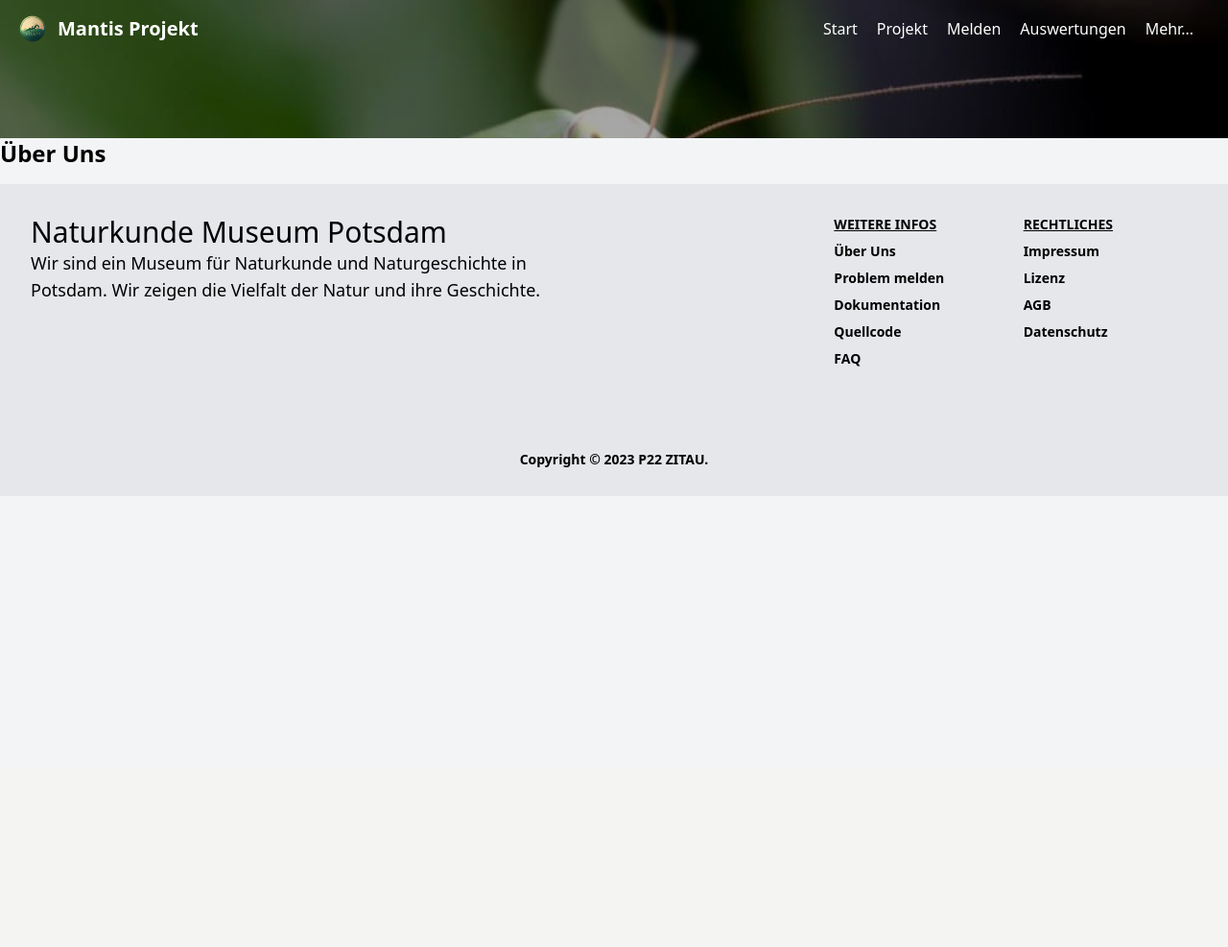
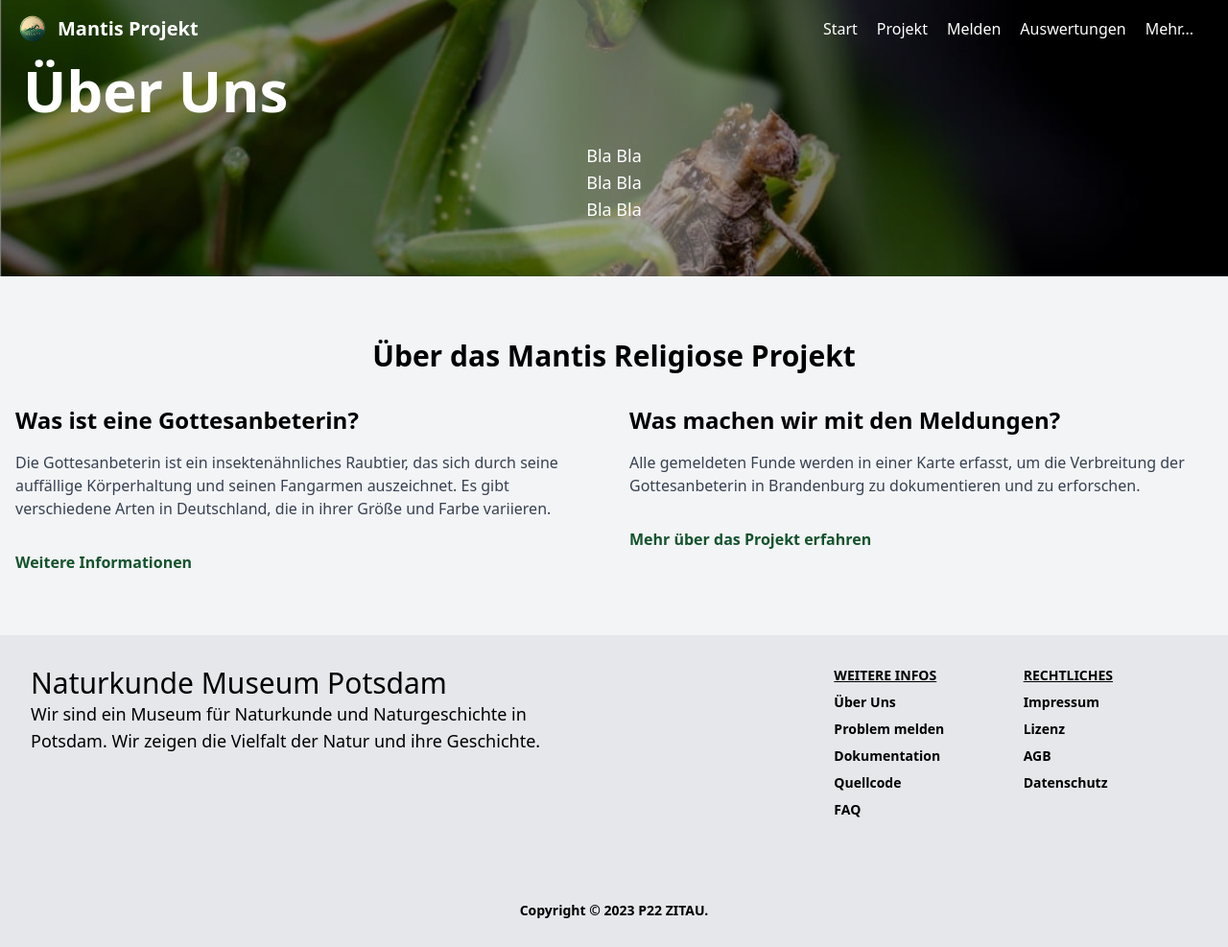
Before and after one commit to opendata-apps/mantis, a Flask app: page /aboutUs in a window 1280 px wide. Shown: the whole page at 96% size. Before the commit the page ends 517 px from the top, so only its background shows below. Run offline with Flask 3, Linux system fonts and the light colour scheme; style sheets or scripts are compiled from the project's sources; some libraries are stand-ins or nearby versions.

Commit message:
FAQ verändert + about us angefangen

```diff
--- a/app/templates/aboutUs.html
+++ b/app/templates/aboutUs.html
@@ -1,5 +1,48 @@
-{% extends "layout.html" %} {% block content %}
-<h1 class="mb-4 text-2xl font-semibold">Über Uns</h1>
 
+{% extends "layout.html" %} {% block title %}
+<a class="p-2 duration-300 rounded-lg hover:bg-green-700" href="/aboutUs">
+    Über Uns
+  </a>
 
+{% endblock title %}
+
+{% block text %}
+<!-- Kommentar unter der Überschrift -->
+ Bla Bla<br />
+ Bla Bla<br />
+ Bla Bla<br />
+{%endblock text %}
+
+{% block content %}
+<!-- About section -->
+<section id="About" class="relative py-16">
+    <div class="container px-4 mx-auto">
+      <h2 class="mb-8 text-3xl font-bold leading-tight text-center">
+        Über das Mantis Religiose Projekt
+      </h2>
+      <div class="grid gap-8 md:grid-cols-2">
+        <div>
+          <h3 class="mb-4 text-2xl font-bold">Was ist eine Gottesanbeterin?</h3>
+          <p class="mb-8 text-gray-700">
+            Die Gottesanbeterin ist ein insektenähnliches Raubtier, das sich durch
+            seine auffällige Körperhaltung und seinen Fangarmen auszeichnet. Es
+            gibt verschiedene Arten in Deutschland, die in ihrer Größe und Farbe
+            variieren.
+          </p>
+          <a href="#mantis-info" class="font-bold text-green-900 hover:underline">Weitere Informationen</a>
+        </div>
+        <div>
+          <h3 class="mb-4 text-2xl font-bold">
+            Was machen wir mit den Meldungen?
+          </h3>
+          <p class="mb-8 text-gray-700">
+            Alle gemeldeten Funde werden in einer Karte erfasst, um die
+            Verbreitung der Gottesanbeterin in Brandenburg zu dokumentieren und zu
+            erforschen.
+          </p>
+          <a href="#project-info" class="font-bold text-green-900 hover:underline">Mehr über das Projekt erfahren</a>
+        </div>
+      </div>
+    </div>
+  </section>
 {% endblock content %}
```
Also changed, not shown: app/templates/faq.html (+2 -5 lines).
